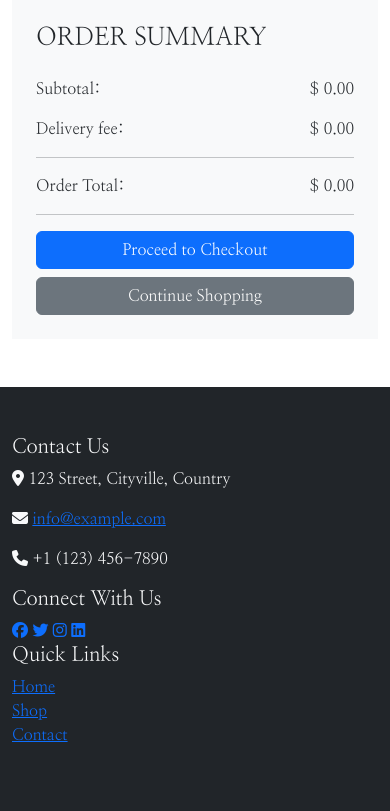
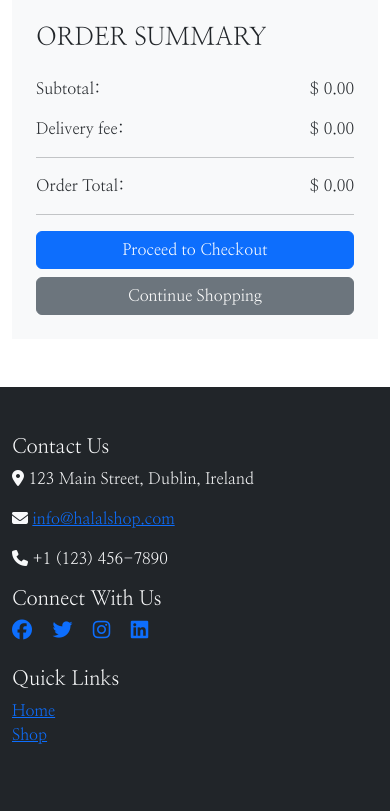
Before and after one commit to AmeenNoor/halal-shop, a Django app: page /cart/ in a window 390 px wide. Shown: the part 436-1247 px from the top of the page. Run offline with Django 3.2, Linux system fonts and the light colour scheme; a user stored in the database is signed in; some libraries are stand-ins or nearby versions; some web fonts are replaced.

Commit message:
Add responsive styling to social media icons in footer

```diff
--- a/templates/base.html
+++ b/templates/base.html
@@ -82,20 +82,24 @@
         <div class="col-lg-6">
           <h5>Contact Us</h5>
           <address>
-            <p><i class="fas fa-map-marker-alt"></i> 123 Street, Cityville, Country</p>
-            <p><i class="fas fa-envelope"></i> <a href="mailto:info@example.com">info@example.com</a></p>
+            <p><i class="fas fa-map-marker-alt"></i> 123 Main Street, Dublin, Ireland</p>
+            <p><i class="fas fa-envelope"></i> <a href="mailto:info@example.com">info@halalshop.com</a></p>
             <p><i class="fas fa-phone"></i> +1 (123) 456-7890</p>
           </address>
         </div>
 
         <!-- Social Media Icons -->
-        <div class="col-lg-4">
+        <div class="col-lg-4 mb-4">
           <h5>Connect With Us</h5>
           <div class="social-icons">
-            <a href="#" target="_blank"><i class="fab fa-facebook"></i></a>
-            <a href="#" target="_blank"><i class="fab fa-twitter"></i></a>
-            <a href="#" target="_blank"><i class="fab fa-instagram"></i></a>
-            <a href="#" target="_blank"><i class="fab fa-linkedin"></i></a>
+            <a href="https://www.facebook.com/" target="_blank" rel="noopener"
+            aria-label="Visit our Facebook page"><i class="fab fa-facebook fa-lg me-3"></i></a>
+            <a href="https://twitter.com" target="_blank" rel="noopener"
+            aria-label="Visit our Twitter page"><i class="fab fa-twitter fa-lg me-3"></i></a>
+            <a href="https://instagram.com" target="_blank" rel="noopener"
+            aria-label="Visit our Instagram page"><i class="fab fa-instagram fa-lg me-3"></i></a>
+            <a href="https://ie.linkedin.com/" target="_blank" rel="noopener"
+            aria-label="Visit our Linkedin page"><i class="fab fa-linkedin fa-lg"></i></a>
           </div>
         </div>
 
@@ -103,9 +107,8 @@
         <div class="col-lg-2">
           <h5>Quick Links</h5>
           <ul class="list-unstyled">
-            <li><a href="#">Home</a></li>
-            <li><a href="#">Shop</a></li>
-            <li><a href="#">Contact</a></li>
+            <li><a href="{% url 'home' %}">Home</a></li>
+            <li><a href="{% url 'products' %}">Shop</a></li>
           </ul>
         </div>
       </div>
--- a/templates/includes/bottom_navbar.html
+++ b/templates/includes/bottom_navbar.html
@@ -25,9 +25,6 @@
               <li><a class="dropdown-item" href="{% url 'products' %}?category={{ 'Drinks'|urlencode }}"">Drinks</a></li>
             </ul>
           </li>
-          <li class="nav-item">
-            <a class="nav-link" href="#">About us</a>
-          </li>
         </ul>
       </div>
     </div>
--- a/templates/includes/top_navbar.html
+++ b/templates/includes/top_navbar.html
@@ -35,7 +35,6 @@
               </a>
               <ul class="dropdown-menu" aria-labelledby="userDropdown">
                 <li><a class="dropdown-item" href="{% url 'products' %}">Product Management</a></li>
-                <li><a class="dropdown-item" href="#">User Management</a></li>
                 <li><a class="dropdown-item" href="{% url 'account_logout' %}">Sign out</a></li>
               </ul>
             {% else %}
```
